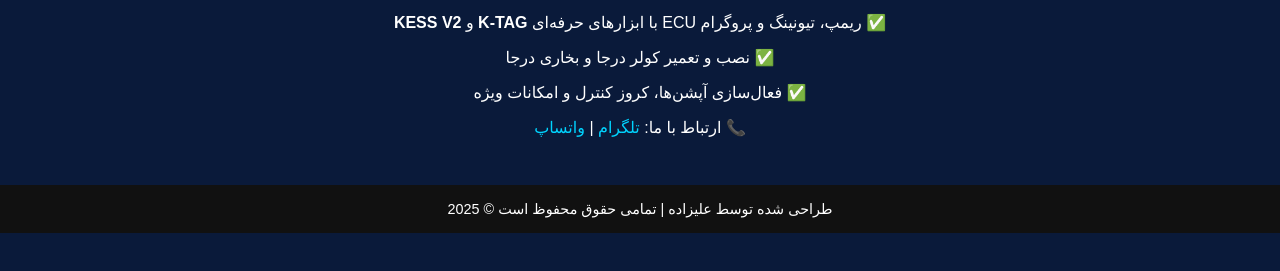
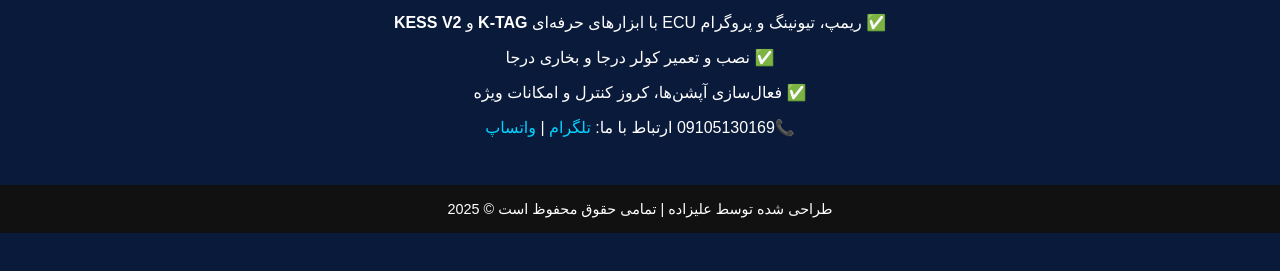
Before and after one commit to diselpowertruck/Diagnostic-, a plain HTML site: page index.html in a window 1280 px wide. Shown: the part 195-466 px from the top of the page. Drawn offline with Linux system fonts and the light colour scheme.

Commit message:
Update index.html

```diff
--- a/index.html
+++ b/index.html
@@ -47,7 +47,7 @@
     <p>✅ ریمپ، تیونینگ و پروگرام ECU با ابزارهای حرفه‌ای <strong>K-TAG</strong> و <strong>KESS V2</strong></p>
     <p>✅ نصب و تعمیر کولر درجا و بخاری درجا</p>
     <p>✅ فعال‌سازی آپشن‌ها، کروز کنترل و امکانات ویژه</p>
-    <p>📞 ارتباط با ما: <a href="https://t.me/yourtelegram" target="_blank">تلگرام</a> | <a href="https://wa.me/yourwhatsapp">واتساپ</a></p>
+    <p>📞09105130169 ارتباط با ما: <a href="https://t.me/yourtelegram" target="_blank">تلگرام</a> | <a href="https://wa.me/yourwhatsapp">واتساپ</a></p>
   </main>
   <footer>
     طراحی شده توسط علیزاده | تمامی حقوق محفوظ است © 2025
```
